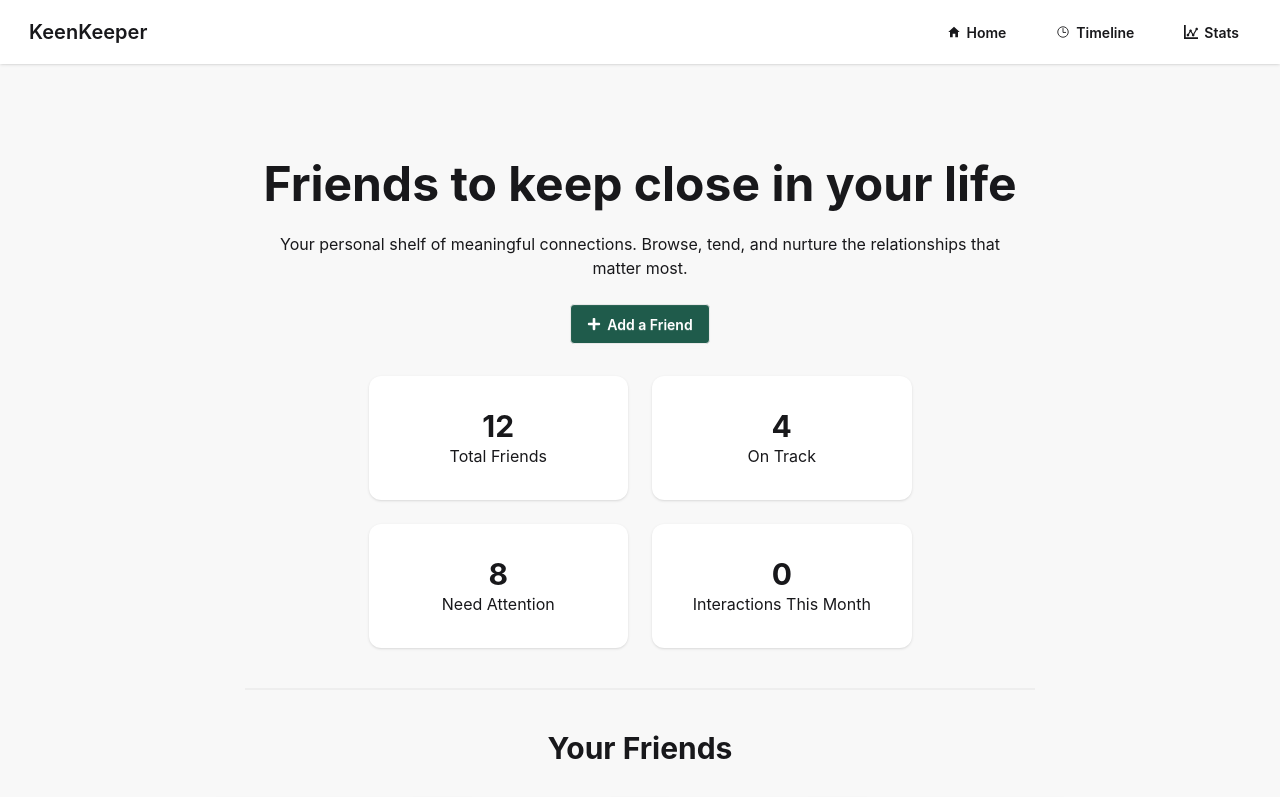
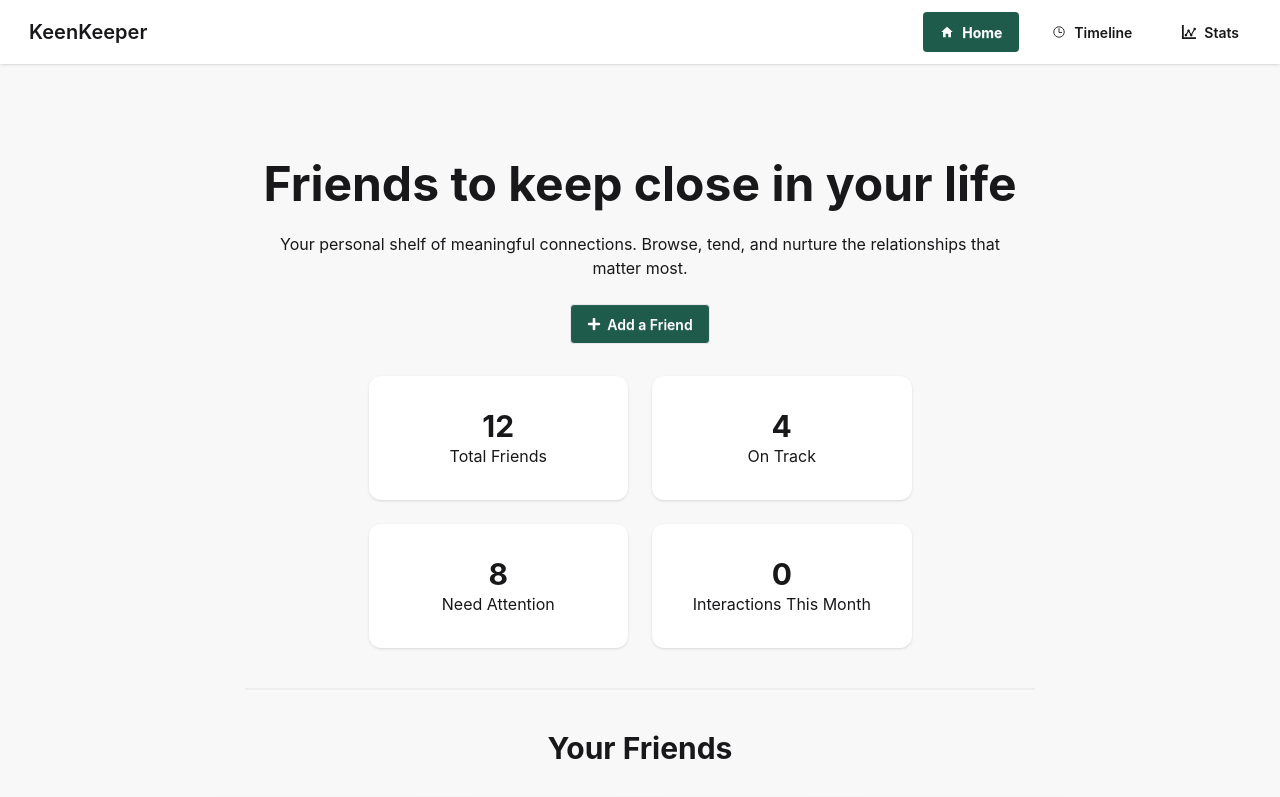
Before and after one commit to khalidhasan-m/assignment7, a React (Vite) app: page / in a window 1280 px wide. Shown: the top 797 px of the page. Built offline with nearby package versions, Linux system fonts and the light colour scheme.

Commit message:
fixed the active button

```diff
--- a/src/components/Navbar.jsx
+++ b/src/components/Navbar.jsx
@@ -1,32 +1,39 @@
 import { ImStatsDots } from "react-icons/im";
 import { IoMdHome } from "react-icons/io";
 import { IoTimeOutline } from "react-icons/io5";
-import { Link } from "react-router";
+import { NavLink } from "react-router";
 
 const Navbar = () => {
+  const linkStyle = ({ isActive }) =>
+    `btn btn-ghost flex gap-2 items-center ${
+      isActive ? "font-bold bg-[#1F5B4B] text-white" : ""
+    }`;
+
   return (
     <div className="navbar bg-base-100 shadow-sm flex justify-between px-3 sticky top-0 z-50">
 
       <div>
-        <Link to="/" className="btn btn-ghost text-xl">
+        <NavLink to="/" className="btn btn-ghost text-xl">
           KeenKeeper
-        </Link>
+        </NavLink>
       </div>
 
       <div>
         <ul>
           <li className="flex gap-4 justify-around px-3">
-            <Link className="btn btn-ghost" to="/">
+
+            <NavLink to="/" className={linkStyle}>
               <IoMdHome /> Home
-            </Link>
+            </NavLink>
 
-            <Link className="btn btn-ghost" to="/timeline">
+            <NavLink to="/timeline" className={linkStyle}>
               <IoTimeOutline /> Timeline
-            </Link>
+            </NavLink>
 
-            <Link className="btn btn-ghost" to="/stats">
+            <NavLink to="/stats" className={linkStyle}>
               <ImStatsDots /> Stats
-            </Link>
+            </NavLink>
+
           </li>
         </ul>
       </div>
```
